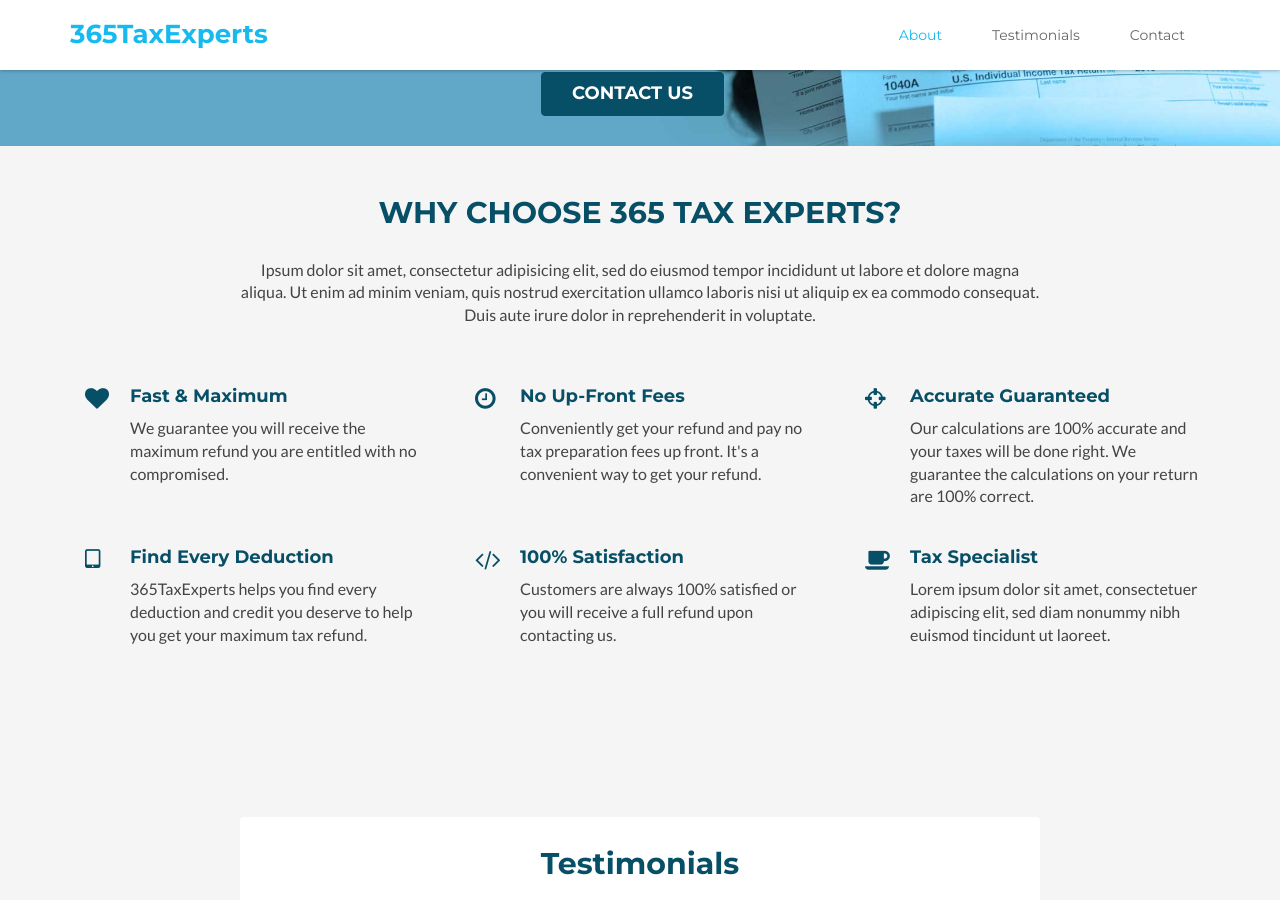
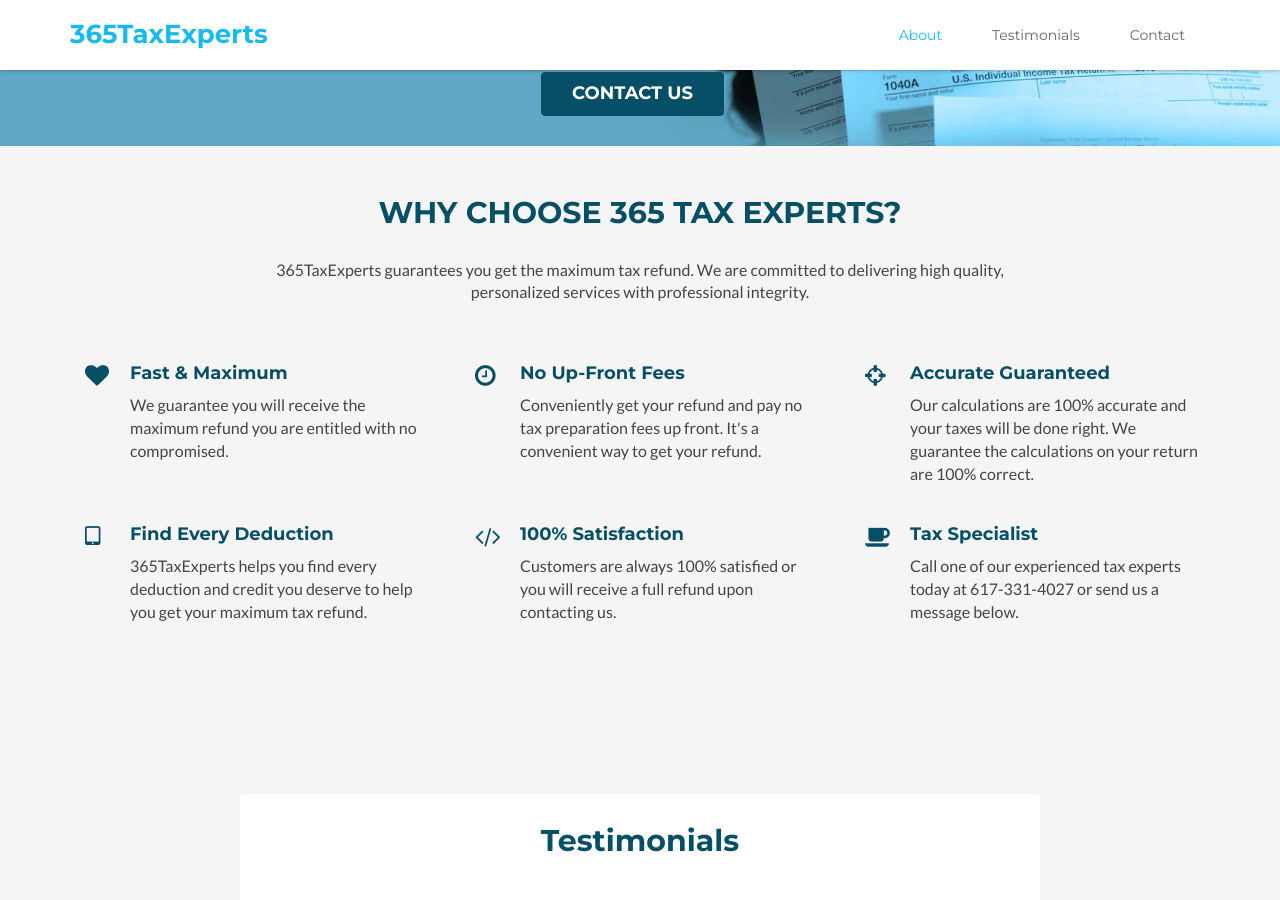
Before and after one commit to rdelphin/rdelphin.github.io, a Jekyll site: the page built from index.html, in a window 1280 px wide and 900 px high, scrolled down 264 px. Built offline with Jekyll 4.4.1, drawn with Linux system fonts in a browser that asks for light colours.

Commit message:
update about section

```diff
--- a/_includes/about.html
+++ b/_includes/about.html
@@ -2,7 +2,7 @@
     <section id="about" class="about section">
         <div class="container">
             <h2 class="title text-center">Why Choose 365 Tax Experts?</h2>
-            <p class="intro text-center">Ipsum dolor sit amet, consectetur adipisicing elit, sed do eiusmod tempor incididunt ut labore et dolore magna aliqua. Ut enim ad minim veniam, quis nostrud exercitation ullamco laboris nisi ut aliquip ex ea commodo consequat. Duis aute irure dolor in reprehenderit in voluptate.</p>
+            <p class="intro text-center">365TaxExperts guarantees you get the maximum tax refund. We are committed to delivering high quality, personalized services with professional integrity. </p>
             <div class="row">
                 <div class="item col-md-4 col-sm-6 col-xs-12">
                     <div class="icon-holder">
@@ -56,7 +56,7 @@
                     </div>
                     <div class="content">
                         <h3 class="sub-title">Tax Specialist</h3>
-                        <p>Lorem ipsum dolor sit amet, consectetuer adipiscing elit, sed diam nonummy nibh euismod tincidunt ut laoreet.</p>
+                        <p>Call one of our experienced tax experts today at 617-331-4027 or send us a message below.</p>
                     </div><!--//content-->
                 </div><!--//item-->
             </div><!--//row-->
```
Also changed, not shown: 1 other file.
